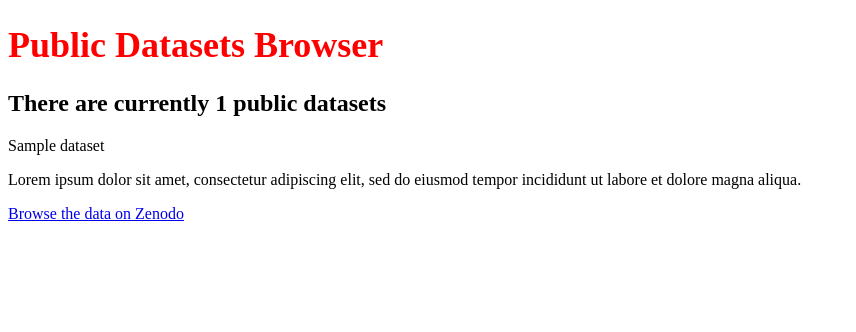
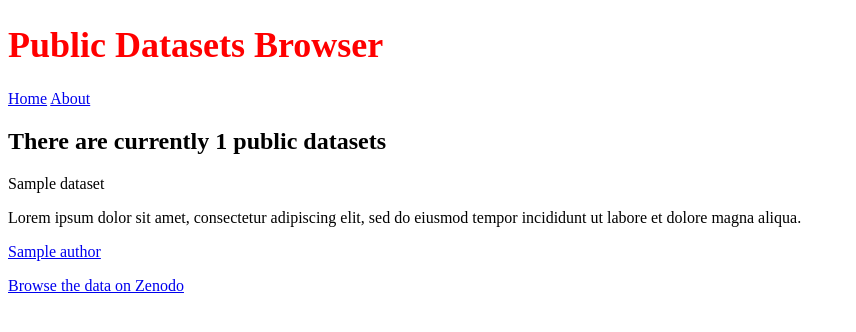
Before and after one commit to viacovella/pdbrowser, a Flask app: page / in a window 1280 px wide. Shown: the top 332 px of the page, without its empty margins (0-856 px from the left). Run offline with Flask 3, Linux system fonts and the light colour scheme; tables that the repository leaves empty hold one stand-in row (values such as "Sample post").

Commit message:
added single author's pages and links

```diff
--- a/app.py
+++ b/app.py
@@ -17,6 +17,7 @@ db = SQLAlchemy(app)
 
 # Models and relationships
 # see also https://dev.to/jimgrimes86/flask-sqlalchemy-many-to-many-relationships-association-tables-and-association-objects-3aej
+
 class RepositoryEnum(enum.Enum):
     zenodo = 'Zenodo'
     osf = 'OSF'
@@ -26,6 +27,7 @@ authorship = db.Table('dataset_author',
                     db.Column('dataset_id', db.Integer, db.ForeignKey('datasets.id')),
                     db.Column('author_id', db.Integer, db.ForeignKey('authors.id'))
                     )
+
 
 class Dataset(db.Model):
     __tablename__="datasets"
@@ -56,3 +58,9 @@ def index():
     ndsets = Dataset.query.count()
     datasets = Dataset.query.all()
     return render_template('index.html', ndsets=ndsets, datasets=datasets)
+
+
+@app.route('/author/<int:author_id>/')
+def author(author_id):
+    author = Author.query.get_or_404(author_id)
+    return render_template('author.html', author=author)
--- a/fakedata.py
+++ b/fakedata.py
@@ -19,6 +19,8 @@ d2=Dataset(timestamp=datetime(2021,2,18),title="Psychological correlates of brai
 d3=Dataset(timestamp=datetime(2023,7,30),title="Social psychology dataset", DOI="doi.org/10.1234.5", Repository=RepositoryEnum.zenodo)
 
 d1.authors.append(a1)
+d2.authors.append(a1)
+d1.authors.append(a2)
 
 [db.session.add(d) for d in [d1,d2,d3]]
 db.session.commit()
--- a/templates/base.html
+++ b/templates/base.html
@@ -8,7 +8,8 @@
 </head>
 <body>
     <h1>Public Datasets Browser</h1>
-
+    <a href="{{ url_for('index')}}">Home</a>
+    <a href="{{ url_for('index')}}">About</a>
     {% block content %} {% endblock %}
 
 </body>
--- a/templates/index.html
+++ b/templates/index.html
@@ -11,7 +11,14 @@
 
                 <p>{{dataset.title}}</p>
                 <p>Lorem ipsum dolor sit amet, consectetur adipiscing elit, sed do eiusmod tempor incididunt ut labore et dolore magna aliqua.</p>
+                <div class = "authors">
+                    {% for da in dataset.authors %}
+                    <a href="{{ url_for('author', author_id=da.id)}}">{{da.name}}</a>
+                    {% endfor %}
+
+                </div>
                 <p><a href="{{dataset.DOI}}">Browse the data on {{dataset.Repository.value}}</a></p>
+
 
         </div>
 
```
Also changed, not shown: templates/author.html (added, +11 -0 lines).
